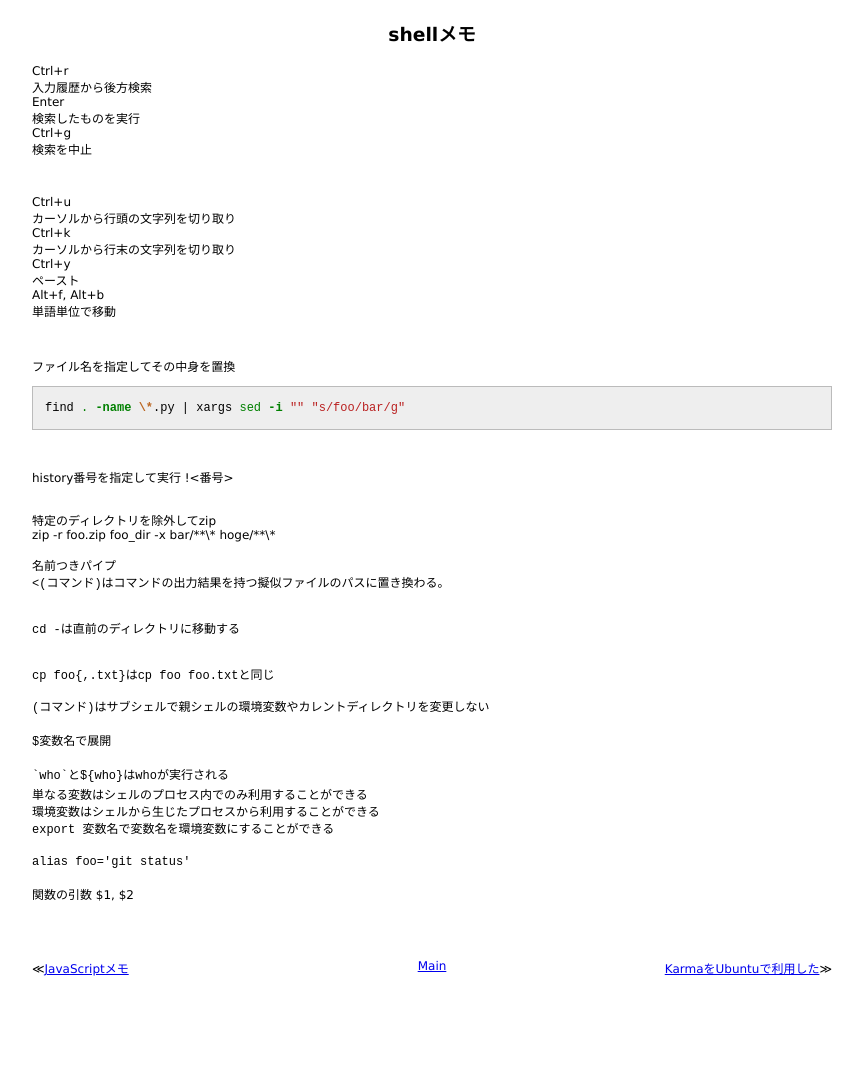
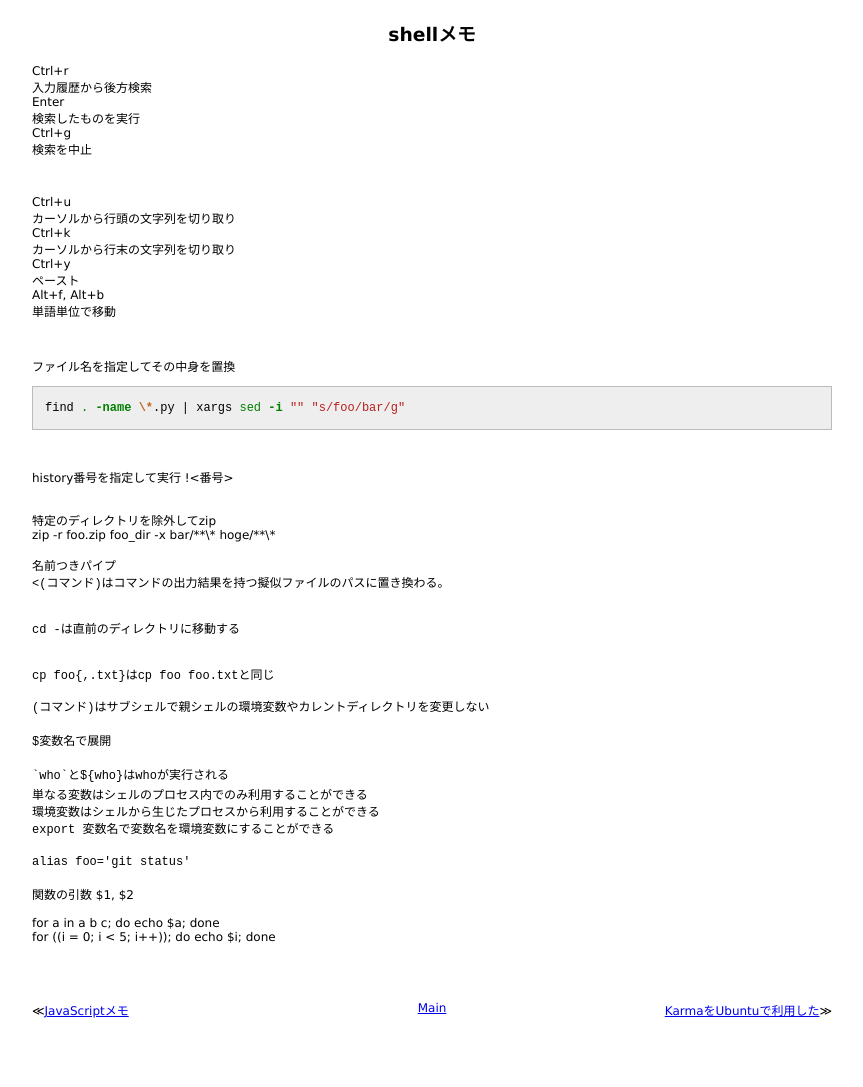
Before and after one commit to 38elements/38elements.github.com, a Jekyll site: the page built from _posts/2014-4-20-shell.md, in a window 1280 px wide. Shown: the whole page, without its empty margins (208-1071 px from the left). Built offline with Jekyll 4.4.1, drawn with Linux system fonts in a browser that asks for light colours; Markdown is read by kramdown in place of the engine named in the settings; before the commit the page ends 1045 px from its top, so only the background shows below that.

Commit message:
Update 2014-4-20-shell.md

```diff
--- a/_posts/2014-4-20-shell.md
+++ b/_posts/2014-4-20-shell.md
@@ -61,3 +61,6 @@ zip -r foo.zip foo_dir -x bar/\*\*\\\* hoge/\*\*\\\*
 <br>
 関数の引数 $1, $2
 <br>
+for a in a b c; do echo $a; done
+for ((i = 0; i < 5; i++)); do echo $i; done
+<br>
```
